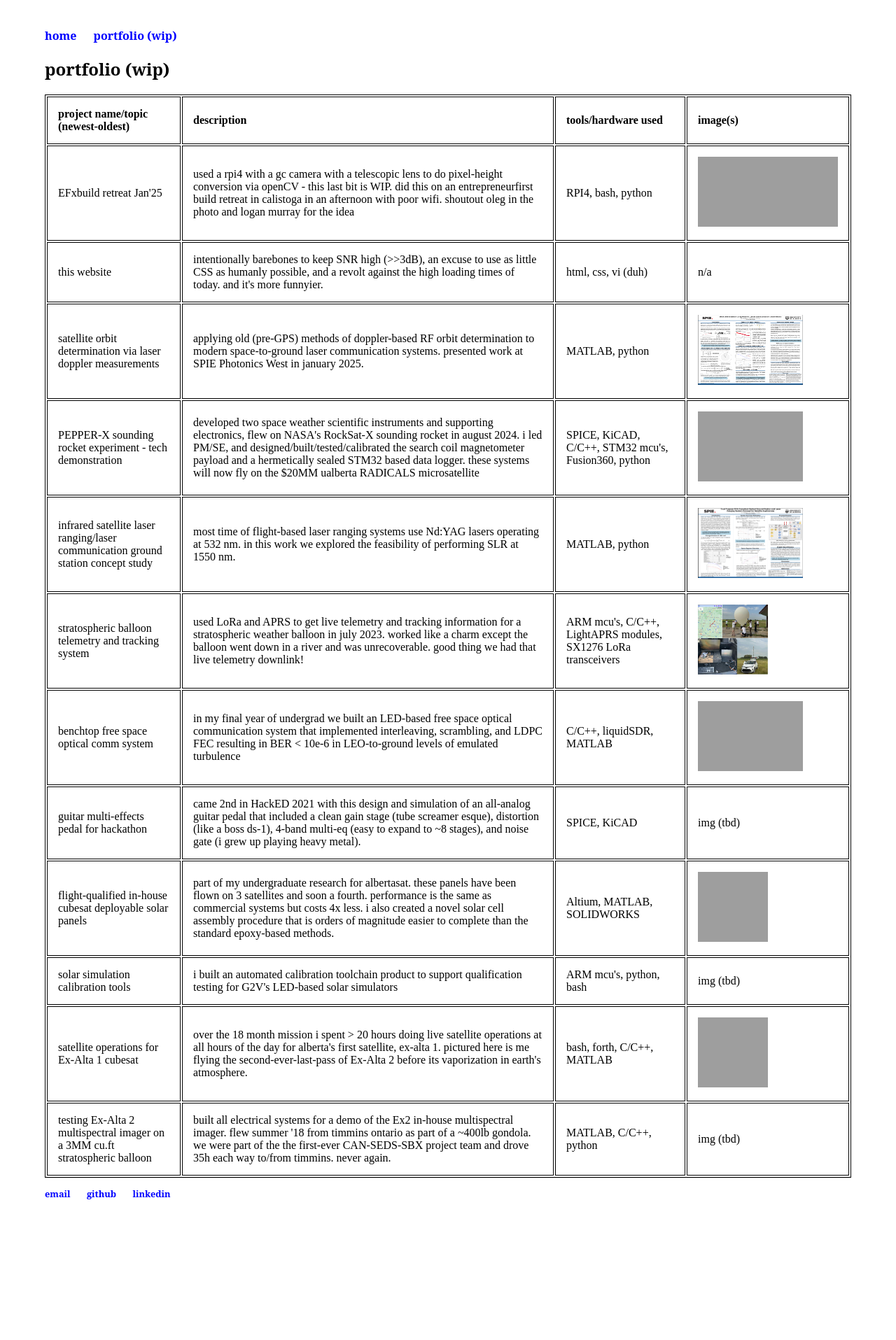
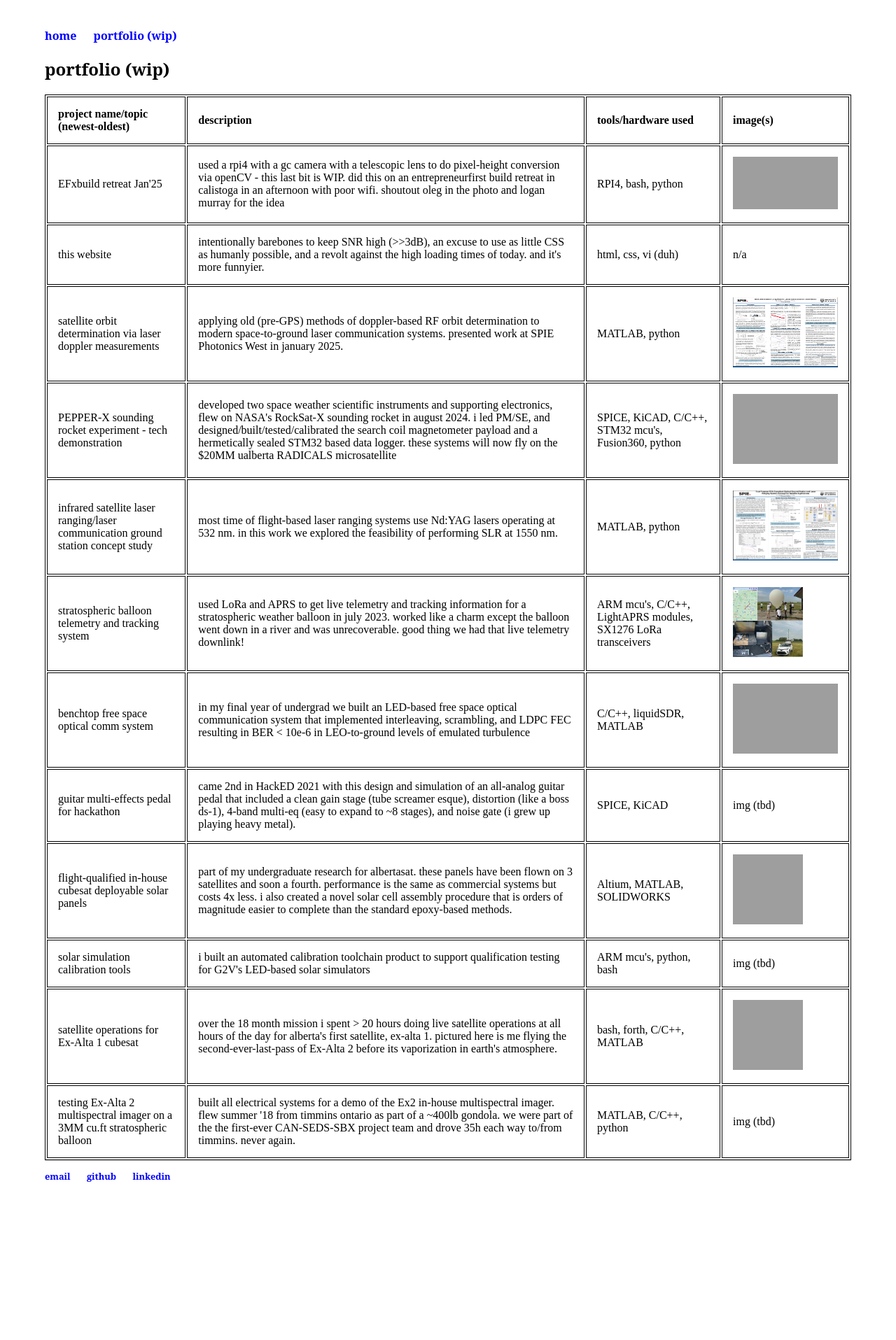
Before and after one commit to ehalliwe/ehalliwe.github.io, a Jekyll site: the page built from portfolio.html, in a window 1280 px wide. Shown: the whole page at 70% size. Built offline with Jekyll 4.4.1, drawn with Linux system fonts in a browser that asks for light colours; after the commit the page ends 1890 px from its top, so only the background shows below that; grey boxes are pictures that could not be loaded.

Commit message:
fixing images and adding shells

```diff
--- a/portfolio.html
+++ b/portfolio.html
@@ -17,7 +17,7 @@ title: erik halliwell
 			<td>EFxbuild retreat Jan'25</td>
 			<td>used a rpi4 with a gc camera with a telescopic lens to do pixel-height conversion via openCV - this last bit is WIP. did this on an entrepreneurfirst build retreat in calistoga in an afternoon with poor wifi. shoutout oleg in the photo and logan murray for the idea</td>
 			<td>RPI4, bash, python</td>
-			<td><img src="img/ef.JPG" width="200" height ="100"></td>
+			<td><img src="img/ef.JPG" width="150" height ="75"></td>
 		</tr>
 		<tr>
 	    	<td>this website</td>
```
